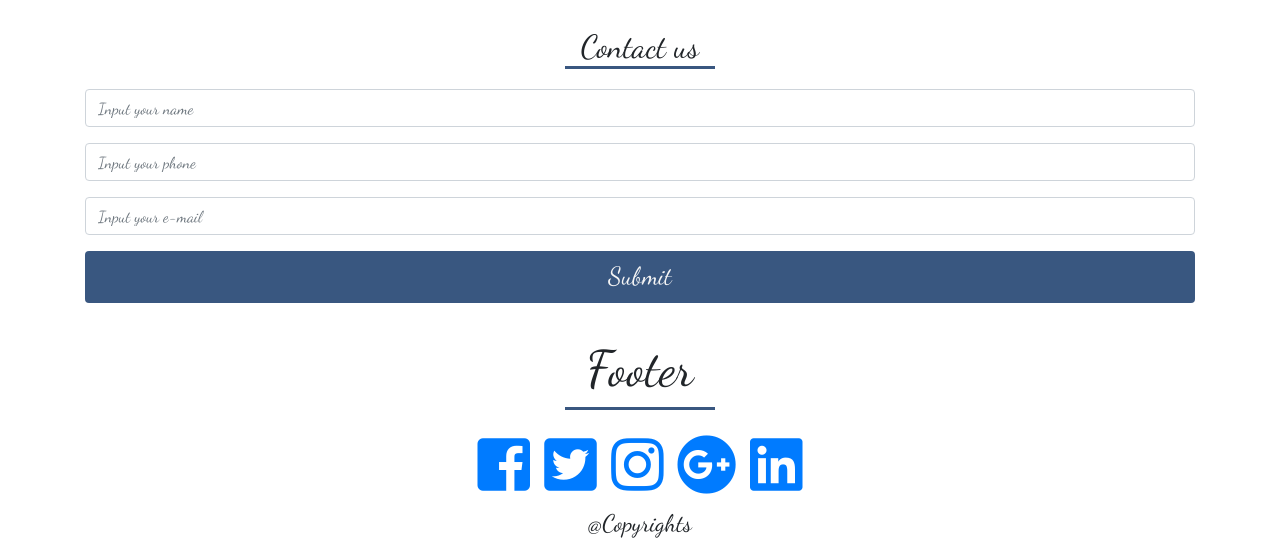
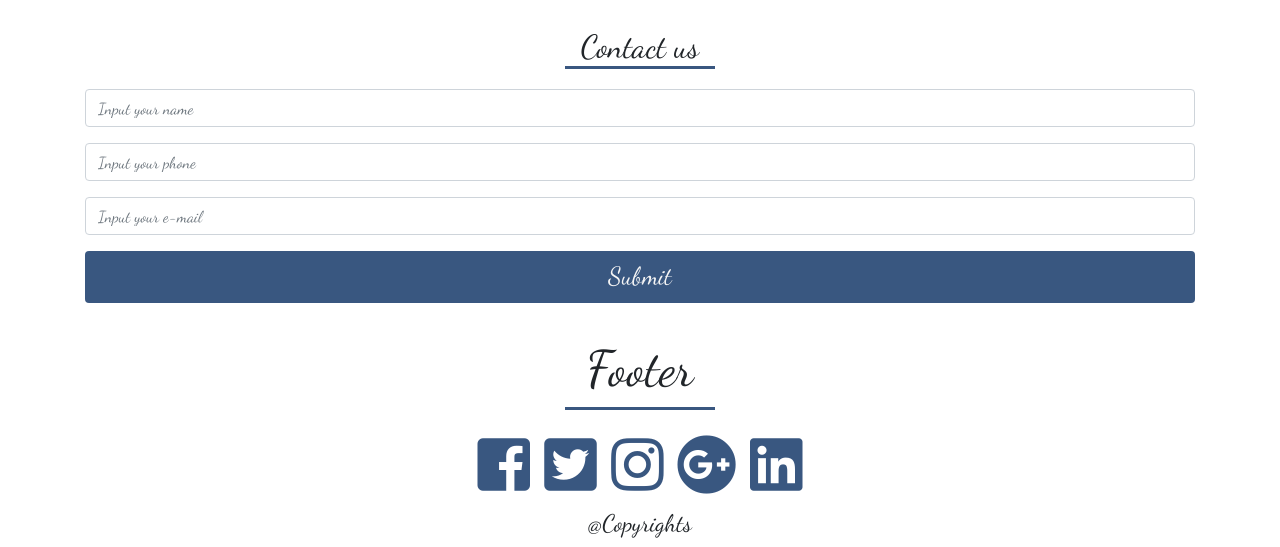
Before and after one commit to AngelGus79/MedicinaIntegralPage, a plain HTML site: page index.html in a window 1280 px wide. Shown: the part 2516-3063 px from the top of the page. Drawn offline with nearby package versions, Linux system fonts and the light colour scheme.

Commit message:
the color icon was changed

```diff
--- a/styles.css
+++ b/styles.css
@@ -242,6 +242,7 @@ footer i{
 
     font-size: 60px;
     padding:5px;
+    color:  #395780;
 }
 
 footer h4{
```
